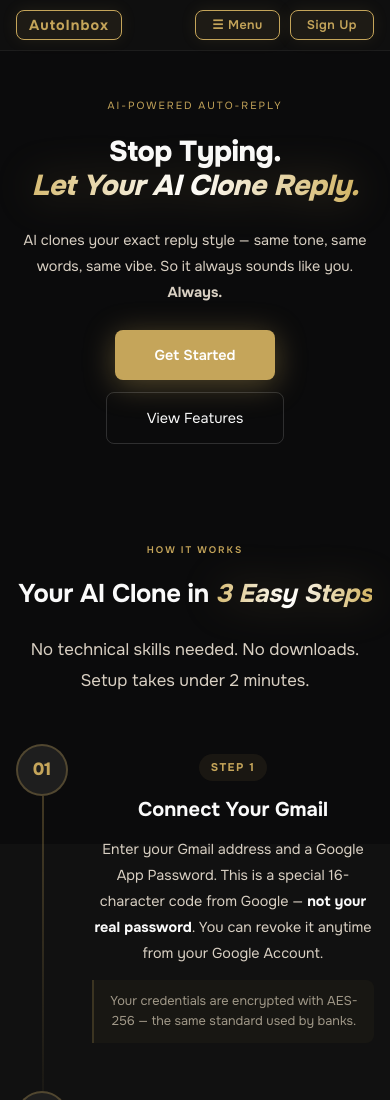
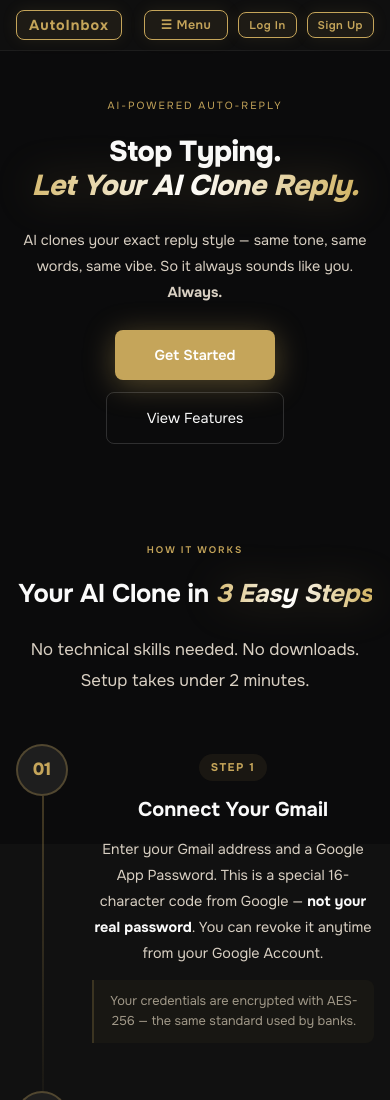
Before and after one commit to lightandsalt413/autoinbox, a website: page public/index.html in a window 390 px wide. Shown: the top 1100 px of the page. Drawn offline with Linux system fonts and the light colour scheme.

Commit message:
fix: show Login button on mobile nav - was hidden, now both Login and Sign Up visible

```diff
--- a/public/styles.css
+++ b/public/styles.css
@@ -311,7 +311,9 @@ a{color:var(--p2);text-decoration:none}
 @media(max-width:768px){
   body{background-image:none!important;background-color:#111111}
   .nav{padding:10px 16px;position:fixed;top:0;left:0;right:0;border-radius:0;z-index:100}
-  .nav-right .btn-ghost:not(.menu-trigger){display:none}
+  .nav-right .btn-ghost:not(.menu-trigger),
+  .nav-right .btn-accent{padding:5px 10px;font-size:.7rem}
+
   .logo span{font-size:.9rem;padding:5px 12px}
   .hero{flex-direction:column;padding:90px 20px 40px;gap:20px;text-align:center}
   .hero::before{display:none}
```
